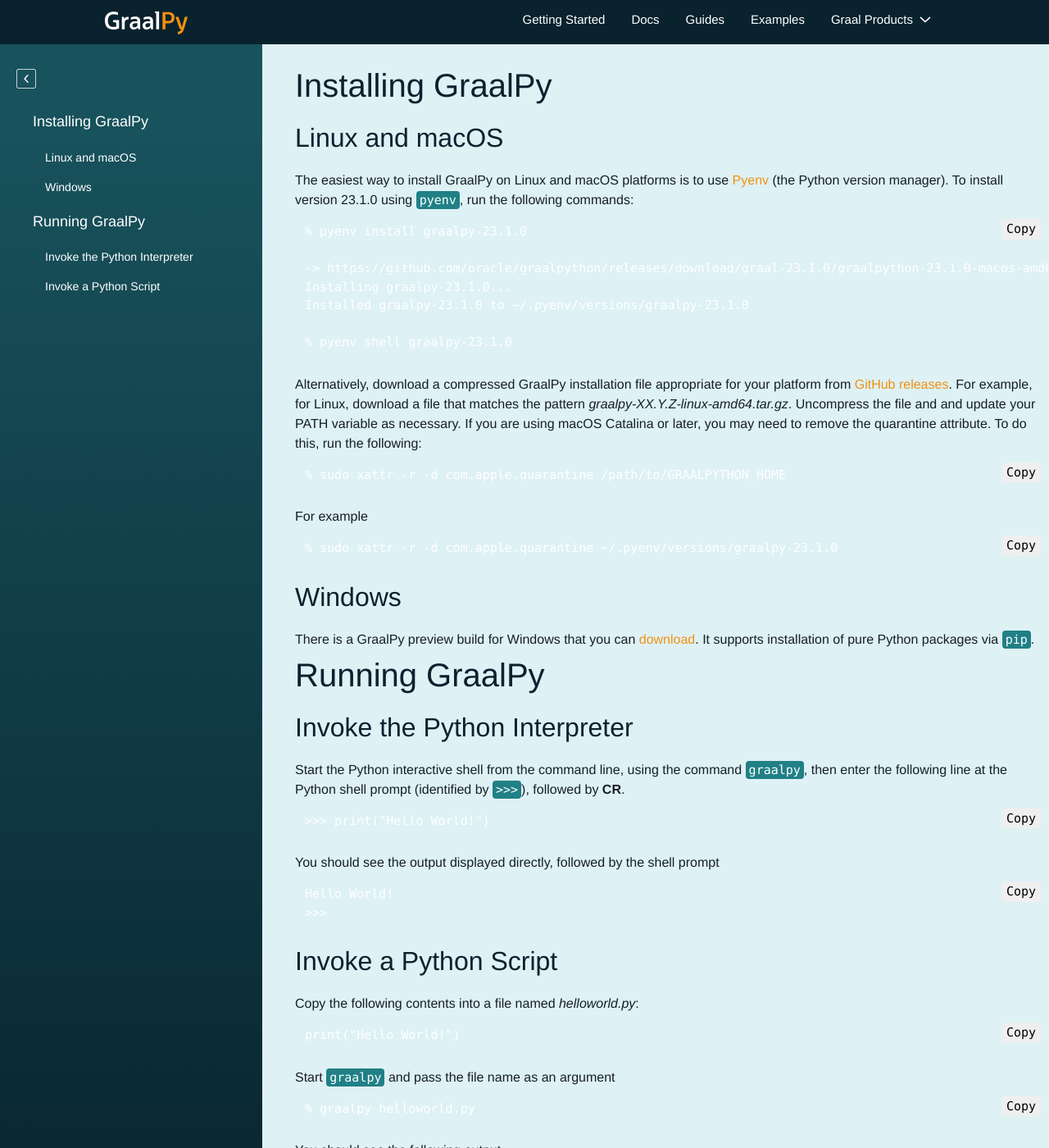
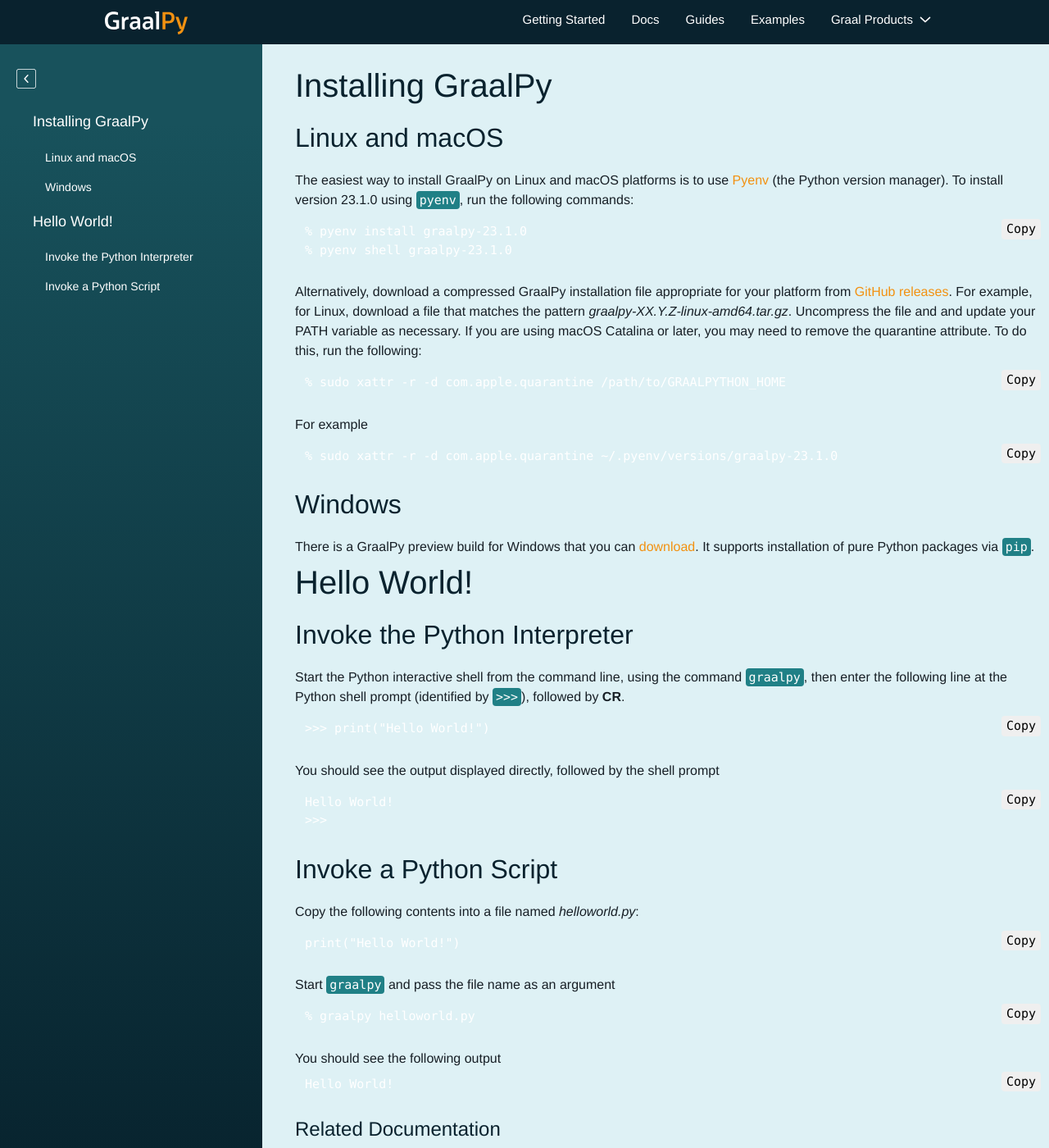
Before and after one commit to Y-Shcheholskyy/graalpy.github.io, a Jekyll site: the page built from docs/getting_started.md, in a window 1280 px wide and 1400 px high. Shown: the whole window at 82% size. Built offline with Jekyll 4.4.1, drawn with Linux system fonts in a browser that asks for light colours.

Commit message:
Minor edits

````diff
--- a/docs/getting_started.md
+++ b/docs/getting_started.md
@@ -13,11 +13,6 @@
 
 ```bash
 % pyenv install graalpy-23.1.0
-
--> https://github.com/oracle/graalpython/releases/download/graal-23.1.0/graalpython-23.1.0-macos-amd64.tar.gz
-Installing graalpy-23.1.0...
-Installed graalpy-23.1.0 to ~/.pyenv/versions/graalpy-23.1.0
-
 % pyenv shell graalpy-23.1.0
 ```
 
@@ -41,7 +36,7 @@
 There is a GraalPy preview build for Windows that you can [download](https://github.com/oracle/graalpython/releases/).
 It supports installation of pure Python packages via `pip`.
 
-## Running GraalPy
+## Hello World!
 
 ### Invoke the Python Interpreter
 
@@ -77,7 +72,7 @@
 Hello World!
 ```
 
-#### Learn More
+#### Related Documentation
 
 * [User Guides](guides/Guides.md)
 * [Reference Documentation](reference/Reference.md)
````
Also changed, not shown: docs/guides/Guides.md (+8 -8 lines), 1 other file.
